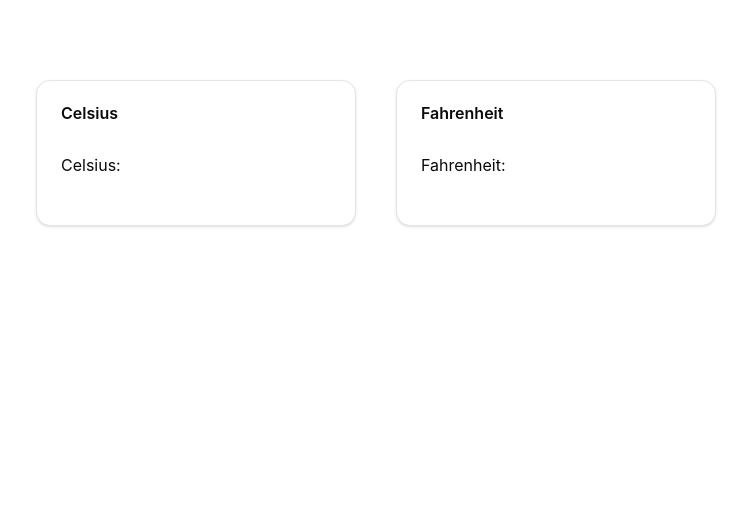
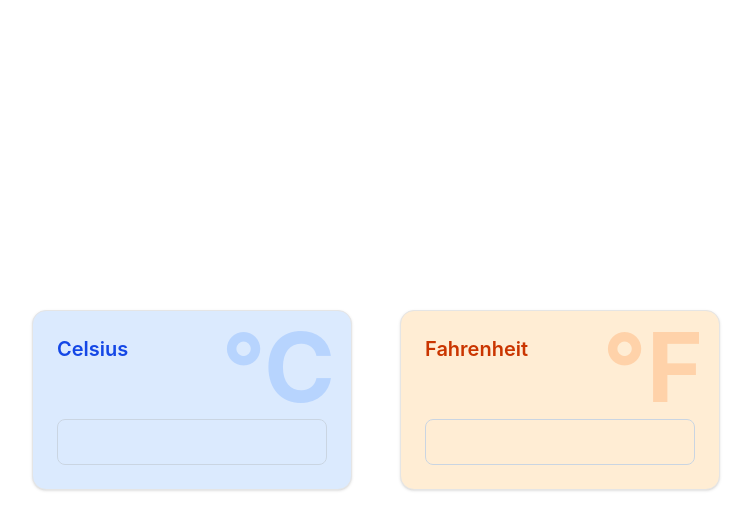
Before and after one commit to DVT-Grad-Projects-Mihir-Arjun/Temperature_Converter, a React (Vite) app in the folder temp-converter/: page / in a window 1280 px wide. Shown: the top 530 px of the page, without its empty margins (264-1015 px from the left). Built offline with nearby package versions, Linux system fonts and the light colour scheme.

Commit message:
added styling for cards

```diff
--- a/temp-converter/src/App.tsx
+++ b/temp-converter/src/App.tsx
@@ -3,10 +3,7 @@ import './index.css'
 import TemperatureConverter from './components/TemperatureConverter.tsx';
 import {
   Card,
-  CardAction,
   CardContent,
-  CardDescription,
-  CardFooter,
   CardHeader,
   CardTitle,
 } from "@/components/ui/card"
@@ -29,33 +26,44 @@ function App() {
 
   return (
     <>
-      <div className="flex justify-center gap-10 mt-20">
-        <Card className="w-80">
+      <div className="min-h-screen flex items-center justify-center">
+        <div className="flex flex-col md:flex-row gap-12">
+
+          <Card className="relative w-80 overflow-hidden bg-blue-100 duration-300 hover:scale-105 hover:shadow-xl">
+            <span className="absolute right-4 top-2 text-8xl font-bold text-blue-500 opacity-20">
+              °C
+            </span>
             <CardHeader>
-            <CardTitle>Celsius</CardTitle>
+              <CardTitle className="text-blue-700 text-xl">
+                Celsius
+              </CardTitle>
             </CardHeader>
-          <CardContent>
+            <CardContent className="pt-2">
               <TemperatureConverter
-              label="Celsius: "
                 value={celsius}
                 tempChange={handleCelciusConversion}
               />
             </CardContent>
           </Card>
 
-        <Card className="w-80">
+          <Card className="relative w-80 overflow-hidden bg-orange-100 duration-300 hover:scale-105 hover:shadow-xl">
+            <span className="absolute right-4 top-2 text-8xl font-bold text-orange-500 opacity-20">
+              °F
+            </span>
             <CardHeader>
-            <CardTitle>Fahrenheit</CardTitle>
+              <CardTitle className="text-orange-700 text-xl">
+                Fahrenheit
+              </CardTitle>
             </CardHeader>
-          <CardContent>
+            <CardContent className="pt-2">
               <TemperatureConverter
-              label="Fahrenheit: "
                 value={fahrenheit}
                 tempChange={handleFahrenheitConversion}
               />
             </CardContent>
           </Card>
         </div>
+      </div>
     </>
   )
 }
--- a/temp-converter/src/components/TemperatureConverter.tsx
+++ b/temp-converter/src/components/TemperatureConverter.tsx
@@ -1,18 +1,16 @@
 interface tempProps{
-  label: string;
   value: string;
   tempChange: React.ChangeEventHandler<HTMLInputElement>;
 }
 
-export default function TemperatureConverter({ label, value, tempChange }:tempProps) {
+export default function TemperatureConverter({ value, tempChange }:tempProps) {
   return (
-    <label>
-      {label}
-      {' '}
+    <div className="flex flex-col gap-2 mt-4">
       <input
+        className="w-full rounded-md border border-slate-300 p-2 text-lg focus:outline-none focus:ring-2 focus:ring-blue-400"
         value={value}
         onChange={tempChange}
       />
-    </label>
+    </div>
   );
 }
```
Lines whose indentation alone changed are shown as unchanged.
